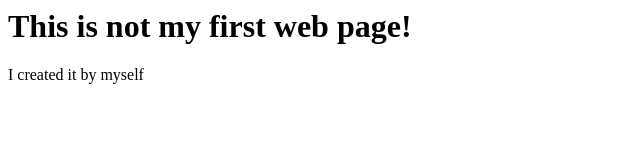
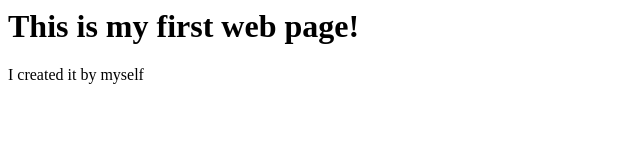
Before and after one commit to ferpereira15/ferpereira15.github.io, a plain HTML site: page index.html in a window 1280 px wide. Shown: the whole page, without its empty margins (0-640 px from the left). Drawn offline with Linux system fonts and the light colour scheme.

Commit message:
Update index.html

```diff
--- a/index.html
+++ b/index.html
@@ -5,7 +5,7 @@ A new page!
 </title>
 </head>
 <body>
-<h1> This is not my first web page! </h1>
+<h1> This is my first web page! </h1>
 <p> I created it by myself </p>
 
 
```
